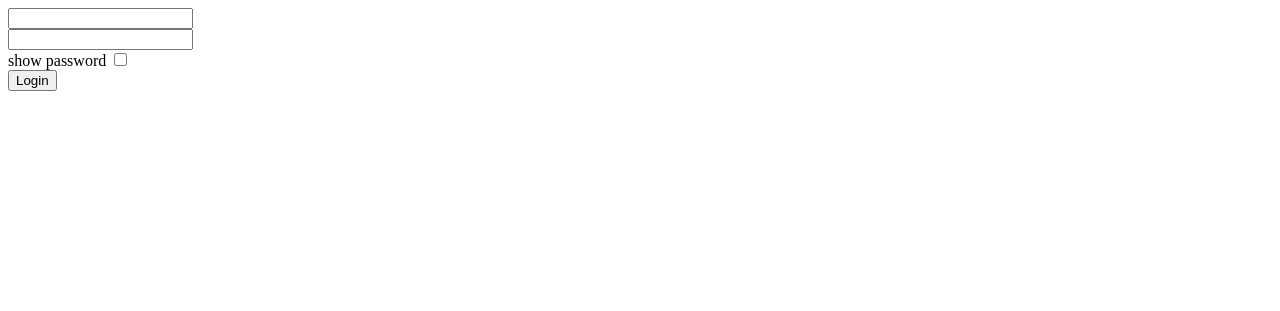
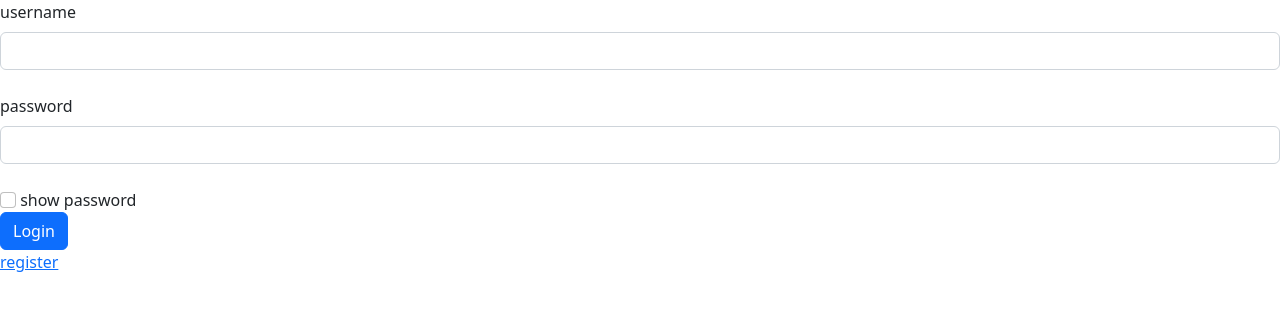
Before and after one commit to jdszekeres/ScavangerHunt, a Flask app: page /login in a window 1280 px wide. Shown: the top 311 px of the page. Run offline with Flask 2, Linux system fonts and the light colour scheme; some libraries are stand-ins or nearby versions.

Commit message:
/kəˈmit/

```diff
--- a/app.py
+++ b/app.py
@@ -3,12 +3,12 @@ from flask import *
 import requests
 import database
 badges = [
-    ("https://img.shields.io/badge/made-with-brightgreen","#"),
-    ("https://img.shields.io/badge/github-%23121011.svg?style=for-the-badge&logo=github&logoColor=white","https://github.com/jdszekeres/ScavangerHunt"),
-    ("https://img.shields.io/badge/postgres-%23316192.svg?style=for-the-badge&logo=postgresql&logoColor=white", "https://www.postgresql.org/"),
-    ("https://img.shields.io/badge/heroku-%23430098.svg?style=for-the-badge&logo=heroku&logoColor=white", "https://heroku.com"),
-    ("https://img.shields.io/badge/Visual%20Studio%20Code-0078d7.svg?style=for-the-badge&logo=visual-studio-code&logoColor=white","https://code.visualstudio.com/"),
-    ("https://img.shields.io/badge/python-3670A0?style=for-the-badge&logo=python&logoColor=ffdd54","https://python.org")
+    ("https://img.shields.io/badge/made-with-brightgreen","#","made with"),
+    ("https://img.shields.io/badge/github-%23121011.svg?style=for-the-badge&logo=github&logoColor=white","https://github.com/jdszekeres/ScavangerHunt", "github"),
+    ("https://img.shields.io/badge/postgres-%23316192.svg?style=for-the-badge&logo=postgresql&logoColor=white", "https://www.postgresql.org/", "postgresql"),
+    ("https://img.shields.io/badge/heroku-%23430098.svg?style=for-the-badge&logo=heroku&logoColor=white", "https://heroku.com", "heroku"),
+    ("https://img.shields.io/badge/Visual%20Studio%20Code-0078d7.svg?style=for-the-badge&logo=visual-studio-code&logoColor=white","https://code.visualstudio.com/", "visual studios code"),
+    ("https://img.shields.io/badge/python-3670A0?style=for-the-badge&logo=python&logoColor=ffdd54","https://python.org", "python")
     ]
 app = Flask(__name__)
 app.secret_key = "\xb8\xb0spa07\x1c\xe0\xdb\xb9\xbaB\xb2\xa1\x92"
@@ -19,9 +19,11 @@ def get_lat_lon(ip):
     return req["lat"], req["lon"]
 @app.route('/')
 def index():
+    if not "user" in session:
+        return redirect("/login")
     miles = 7.5
     meters = miles*1610
-    lat, lon = get_lat_lon("127.0.0.1")
+    lat, lon = get_lat_lon(request.headers.get('X-Forwarded-For',request.remote_addr))
     return render_template(
         'index.html',
         stuff=requests.get(URL.format(lon=lon,lat=lat,meters=meters,limit=40)).json()["features"],
@@ -53,5 +55,8 @@ def add_point():
     if "user" in session:
         database.add_point(session["user"])
     return redirect("/?id="+request.args.get("id", "0"))
+@app.route("/leaderboard")
+def leaderboard():
+    return render_template("leaderboard.html",data=database.get_energy(session["user"]))
 if __name__ == "__main__":
     app.run(host="0.0.0.0",port=1234,debug=True)
--- a/database.py
+++ b/database.py
@@ -1,4 +1,5 @@
 url = "postgres://wxvjdiftesdjlv:a0a5e931304fb58d774c2ab7e42bbbb5840337d0192335be1993c49b1ba99635@ec2-54-165-178-178.compute-1.amazonaws.com:5432/d2dgk4gg48g0gr"
+WATTS_PER_HOUR = 1323
 import psycopg2
 import os
 def cc():
@@ -31,5 +32,14 @@ def get_points(username):
     conn,cur = cc()
     cur.execute("SELECT points FROM users where username = '{}'".format(username))
     return int(cur.fetchall()[0][0])
+def get_energy(username):
+    conn, cur = cc()
+    cur.execute("SELECT points FROM users")
+    total = 0
+    for i in cur.fetchall():
+        total += i[0]
+    cur.execute("SELECT points FROM users WHERE username = '{}'".format(username))
+    self_points = cur.fetchall()[0][0]
+    return {"total":total,"self":self_points,"percent":(self_points/total)*100,"wh":WATTS_PER_HOUR}
 if __name__ == "__main__":
     os.system("pgweb --url '{}'".format(url))
--- a/templates/login.html
+++ b/templates/login.html
@@ -5,17 +5,23 @@
     <meta http-equiv="X-UA-Compatible" content="IE=edge">
     <meta name="viewport" content="width=device-width, initial-scale=1.0">
     <title>Login</title>
-</head>
+    <link href="https://cdn.jsdelivr.net/npm/bootstrap@5.2.0-beta1/dist/css/bootstrap.min.css" rel="stylesheet" integrity="sha384-0evHe/X+R7YkIZDRvuzKMRqM+OrBnVFBL6DOitfPri4tjfHxaWutUpFmBp4vmVor" crossorigin="anonymous">
+    <script src="https://cdn.jsdelivr.net/npm/bootstrap@5.2.0-beta1/dist/js/bootstrap.bundle.min.js" integrity="sha384-pprn3073KE6tl6bjs2QrFaJGz5/SUsLqktiwsUTF55Jfv3qYSDhgCecCxMW52nD2" crossorigin="anonymous"></script>
+  </head>
 <body>
     <form method="POST">
-        <input type="text" name="username" />
+        <label for="username" class="form-label">username</label>
+        <input type="text" name="username" autocomplete="username" required class="form-control"/>
         <br>
-        <input type="password" name="password" autocomplete="current-password" id="password"/>
+        <label for="password" class="form-label">password</label>
+        <input type="password" name="password" autocomplete="current-password" id="password" required class="form-control"/>
         <br>
-        <label for="check">show password</label>
-        <input type="checkbox" onclick="myFunction()" id="check"/>
+        <input type="checkbox" onclick="myFunction()" id="check" class="form-check-input"/>
+        <label for="check" class="form-check-label">show password</label>
         <br>
-        <input type="submit" value="Login" />
+        <input type="submit" value="Login" class="btn btn-primary"/>
+        <br>
+        <a href="/signup">register</a>
     </form>
 </body>
 <script>
```
Also changed, not shown: templates/index.html (+6 -2 lines), templates/leaderboard.html (added, +12 -0 lines), templates/term.html (+11 -0 lines), static/markers/building.png (added).
